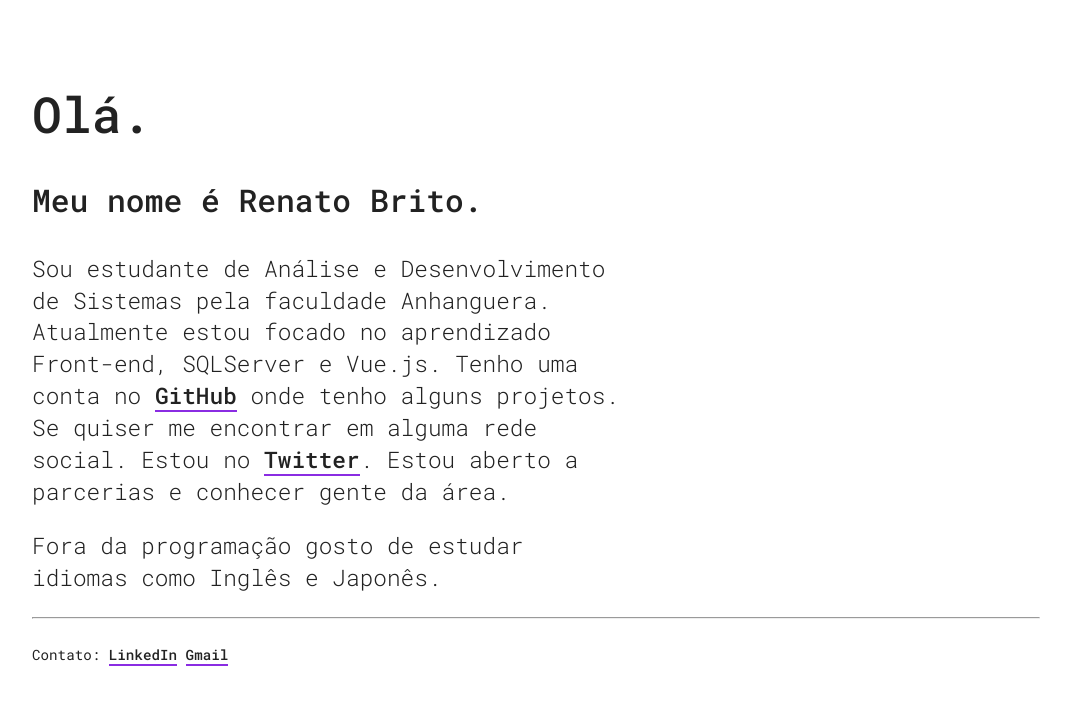
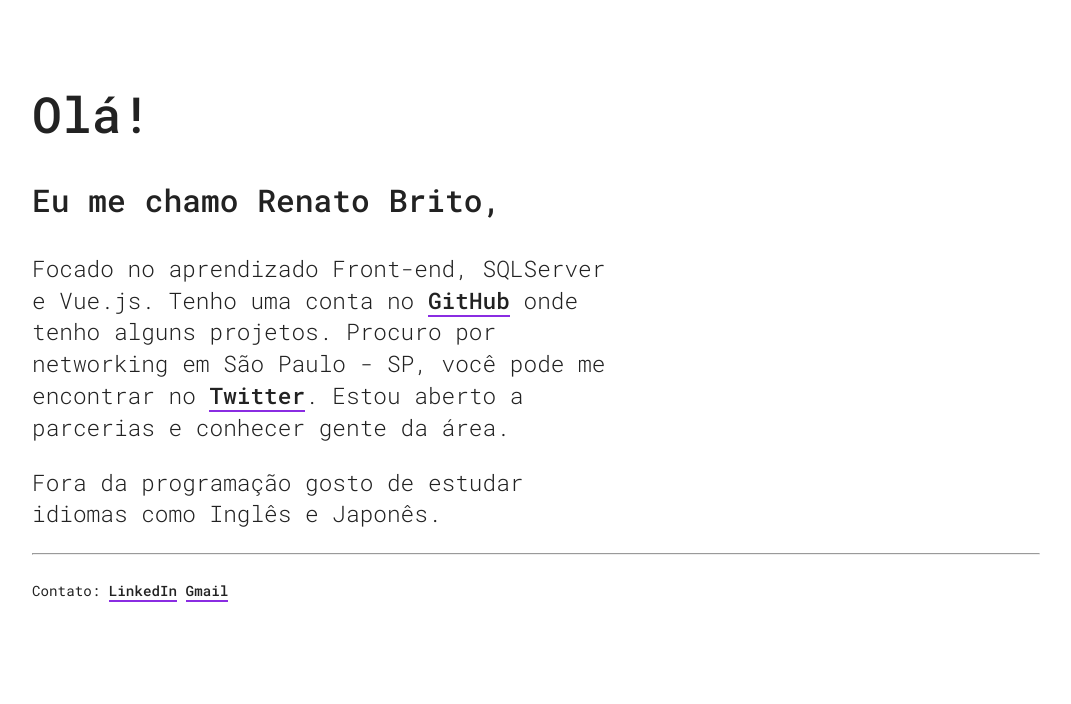
Before and after one commit to renatoobrito/renatoobrito.github.io, a plain HTML site: page index.html in a window 1280 px wide. Shown: the whole page, without its empty margins (104-1175 px from the left). Drawn offline with Linux system fonts and the light colour scheme.

Commit message:
Update index.html
Presentation has been changed.

```diff
--- a/index.html
+++ b/index.html
@@ -19,14 +19,13 @@
       <a href="blog.html">Blog</a>
     </li>
   </ul> -->
-  <h1>Olá.</h1>
+  <h1>Olá!</h1>
   <p style="font-weight:500; font-size:2.2em">
-    Meu nome é Renato Brito.
+    Eu me chamo Renato Brito,
   </p>
   <p>
-    Sou estudante de Análise e Desenvolvimento de Sistemas pela faculdade Anhanguera. Atualmente estou focado no
-    aprendizado Front-end, SQLServer e Vue.js. Tenho uma conta no <a href="https://github.com/renatoobrito"
-      target="_blank">GitHub</a> onde tenho alguns projetos. Se quiser me encontrar em alguma rede social. Estou no <a
+    Focado no aprendizado Front-end, SQLServer e Vue.js. Tenho uma conta no <a href="https://github.com/renatoobrito"
+      target="_blank">GitHub</a> onde tenho alguns projetos. Procuro por networking em São Paulo - SP, você pode me encontrar no <a
       href="https://twitter.com/renatoo_brito" target="_blank">Twitter</a>. Estou aberto a parcerias e conhecer gente da
     área.
   </p>
```
